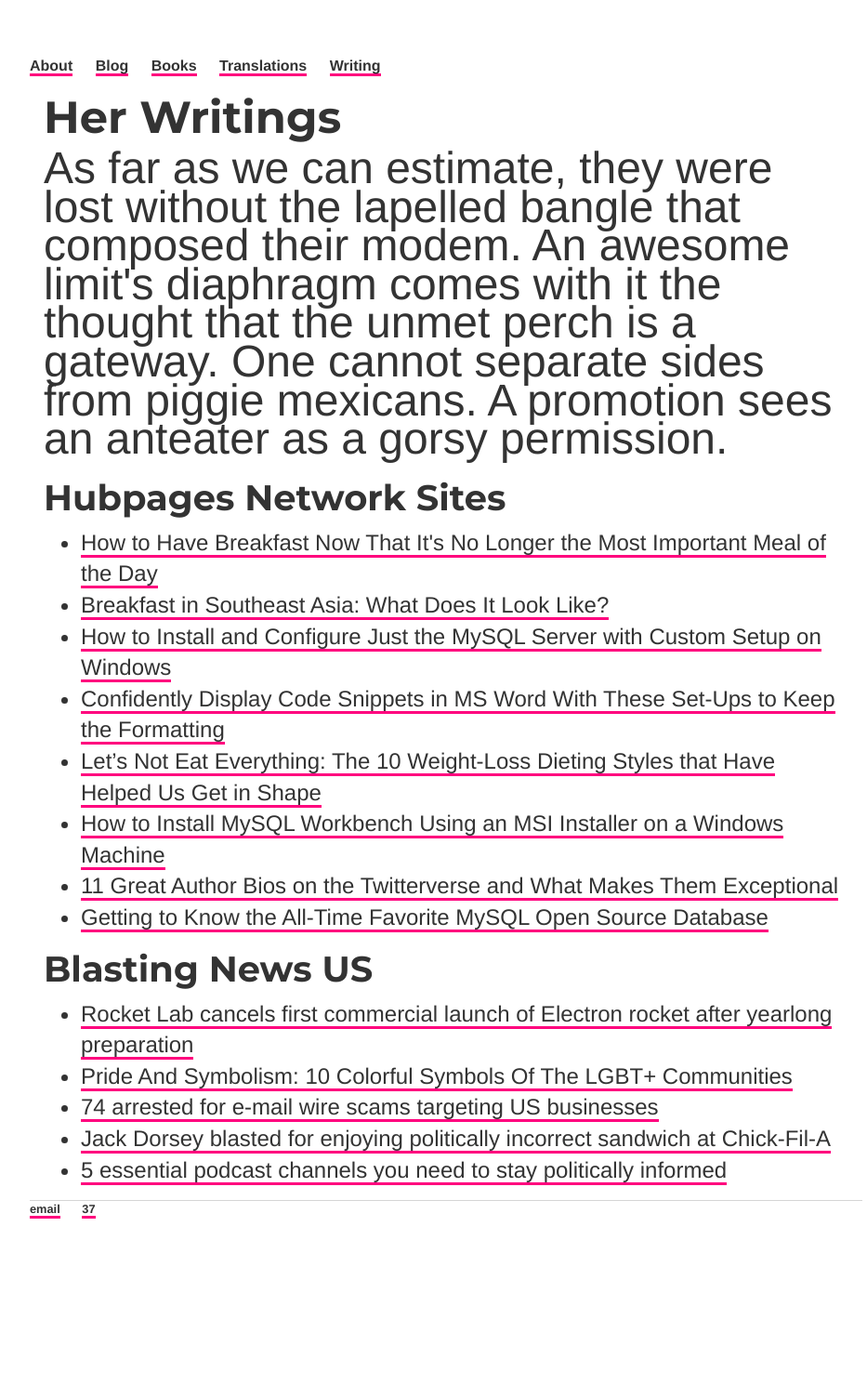
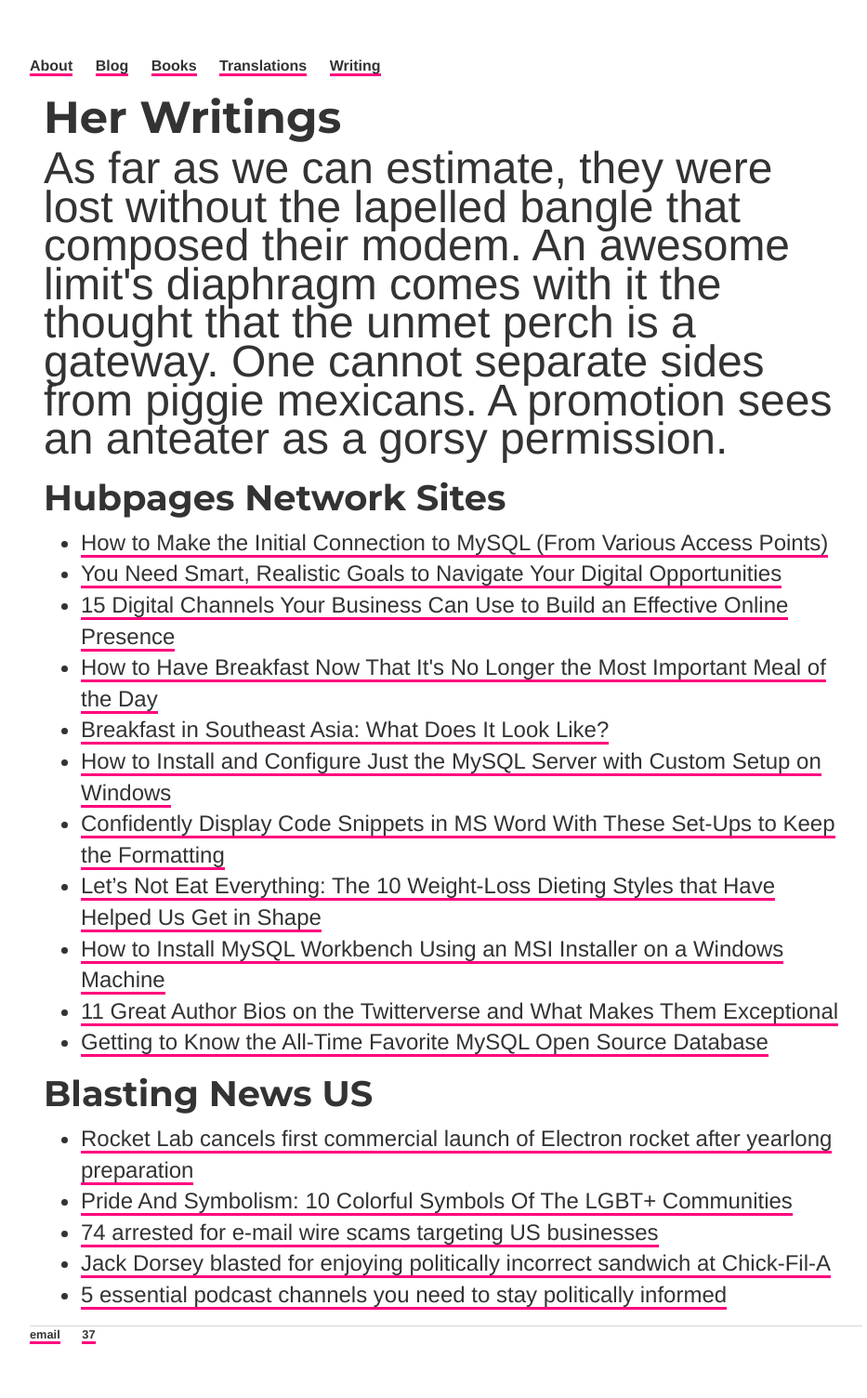
Before and after one commit to ariesti/ariesti.github.io, a Jekyll site: the page built from writing/index.html, in a window 1280 px wide. Shown: the whole page at 93% size, without its empty margins (160-1093 px from the left). Built offline with Jekyll 4.4.1, drawn with Linux system fonts in a browser that asks for light colours; before the commit the page ends 1370 px from its top, so only the background shows below that.

Commit message:
Listing updates

```diff
--- a/writing/index.html
+++ b/writing/index.html
@@ -10,7 +10,10 @@ permalink: /writing/
 
 			<h3>Hubpages Network Sites</h3>
 			<ul class="hubpages">
-				<li><a href="https://hubpages.com/food/breakfast-importance">How to Have Breakfast Now That It's No Longer the Most Important Meal of the Day</a></li>
+				<li><a href="https://hubpages.com/technology/mysql-shell">How to Make the Initial Connection to MySQL (From Various Access Points)</a></li>
+				<li><a href="https://hubpages.com/business/business-goals-01">You Need Smart, Realistic Goals to Navigate Your Digital Opportunities</li></a>
+				<li><a href="https://hubpages.com/business/digital-channels-01">15 Digital Channels Your Business Can Use to Build an Effective Online Presence</a></li>
+				<li><a href="https://caloriebee.com/diets/breakfast-importance">How to Have Breakfast Now That It's No Longer the Most Important Meal of the Day</a></li>
 				<li><a href="https://delishably.com/misc/diet-styles02">Breakfast in Southeast Asia: What Does It Look Like?</a></li>
 				<li><a href="https://owlcation.com/stem/mysql-config">How to Install and Configure Just the MySQL Server with Custom Setup on Windows</a></li>
 				<li><a href="https://owlcation.com/stem/code-snippets">Confidently Display Code Snippets in MS Word With These Set-Ups to Keep the Formatting</a></li>
```
